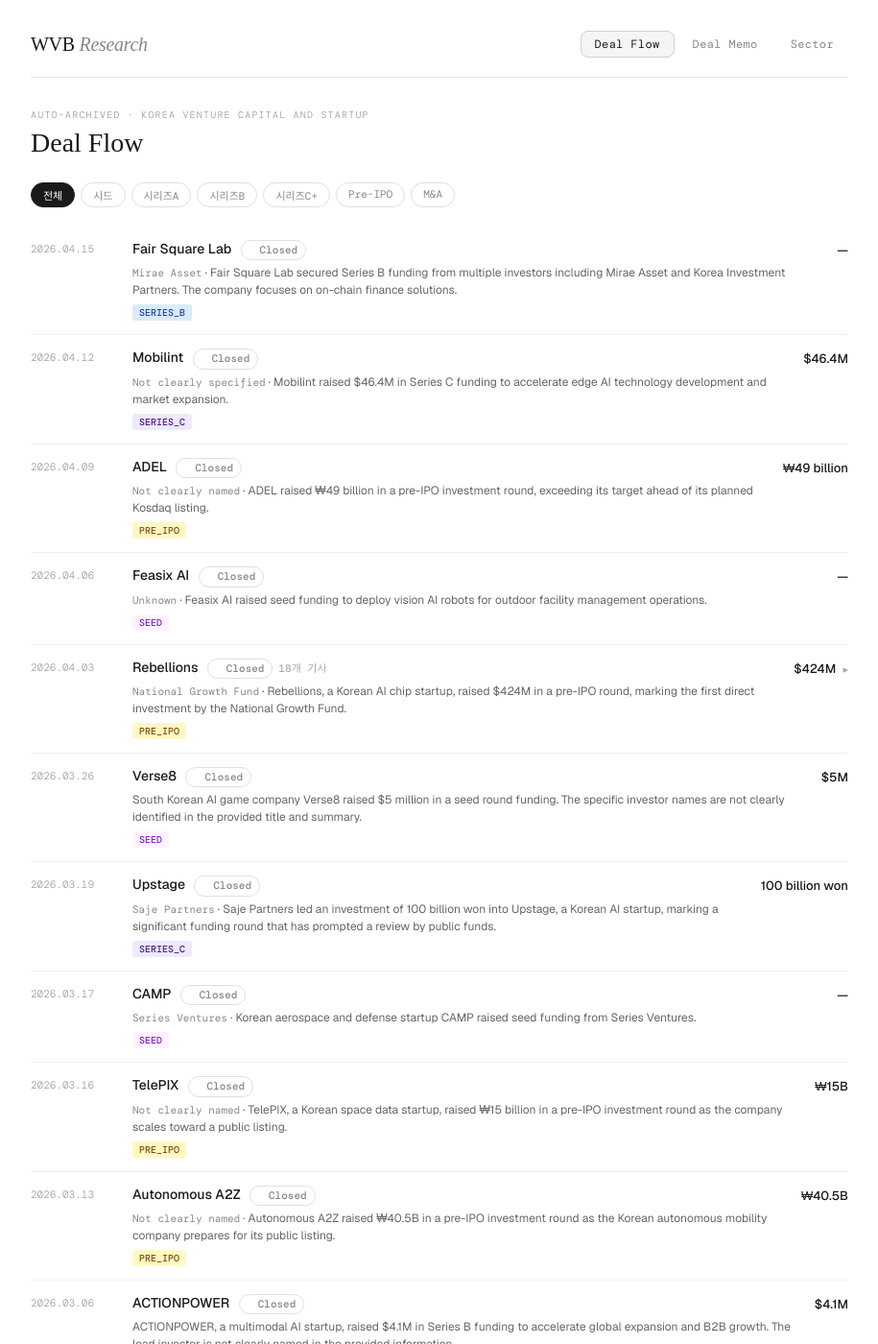
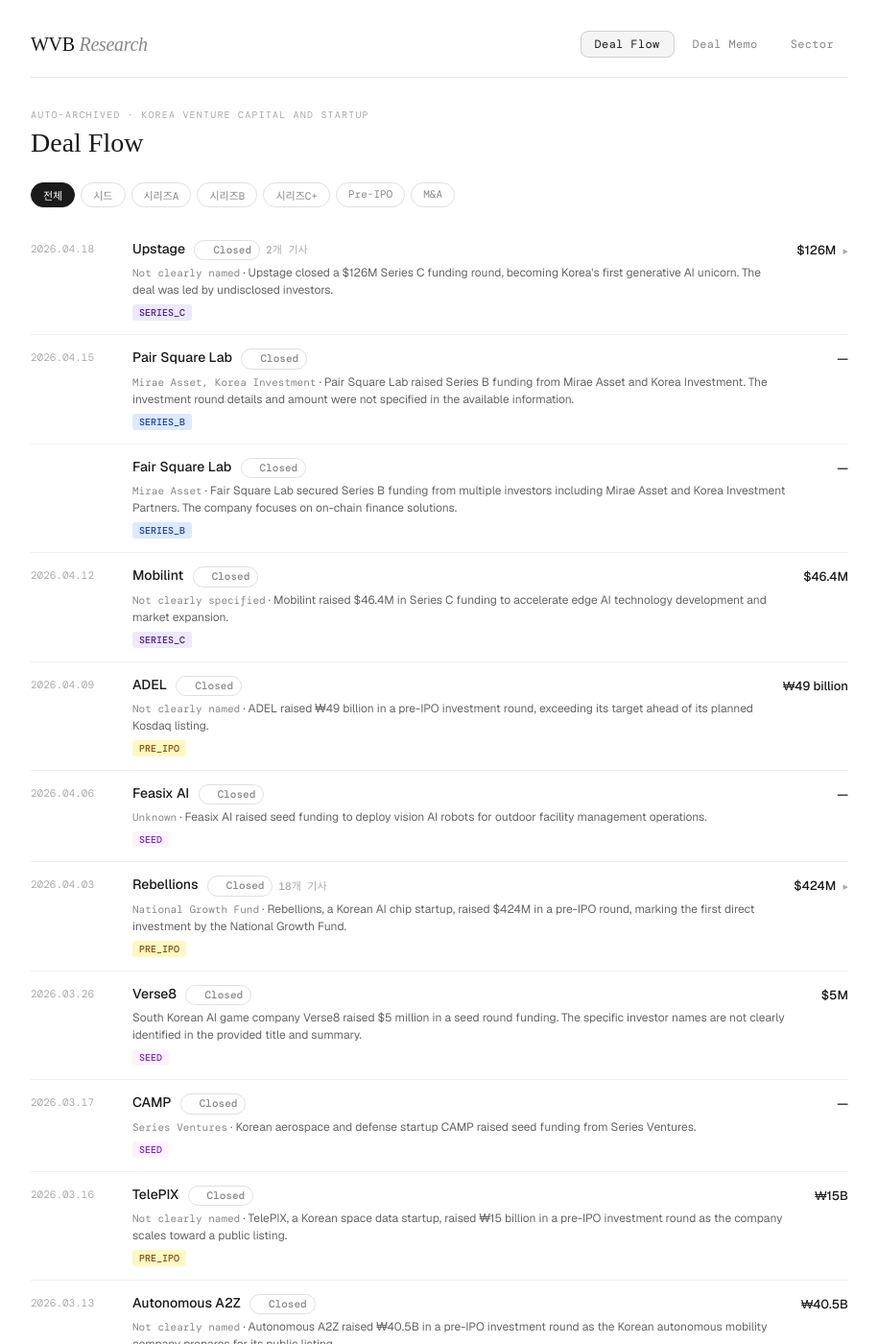
Before and after one commit to wvb-wondaero/wvb-research, a Jekyll site: the page built from index.html, in a window 1280 px wide and 1400 px high. Shown: the whole window at 96% size, without its empty margins (182-1097 px from the left). Built offline with Jekyll 4.4.1, drawn with Linux system fonts in a browser that asks for light colours; some web fonts are replaced.

Commit message:
auto: daily deal scrape

```diff
--- a/_data/deals.json
+++ b/_data/deals.json
@@ -1,4 +1,32 @@
 [
+  {
+    "title": "[Korean Startup Weekly News #114] Upstage Becomes Korea's First Generative AI Unicorn After Closing $126M Series C",
+    "summary": "Upstage closed a $126M Series C funding round, becoming Korea's first generative AI unicorn. The deal was led by undisclosed investors.",
+    "company": "Upstage",
+    "investor": "Not clearly named",
+    "type": "series_c",
+    "tags": [
+      "series_c"
+    ],
+    "ev": "$126M",
+    "deal_stage": "closed",
+    "url": "https://news.google.com/rss/articles/CBMiU0FVX3lxTE5YZWxpR0U3emZuMzdySi1ydW83QnNIQjc5Mk1tNUR1alRfd0NFYWlVakV2dS1ac1A2QlZUbVp0ODl0czJjaW54UnNoSlNZSW1oMnRZ?oc=5",
+    "date": "2026.04.18"
+  },
+  {
+    "title": "Pair Square Lab raises Series B from Mirae Asset, Korea Investment",
+    "summary": "Pair Square Lab raised Series B funding from Mirae Asset and Korea Investment. The investment round details and amount were not specified in the available information.",
+    "company": "Pair Square Lab",
+    "investor": "Mirae Asset, Korea Investment",
+    "type": "series_b",
+    "tags": [
+      "series_b"
+    ],
+    "ev": null,
+    "deal_stage": "closed",
+    "url": "https://news.google.com/rss/articles/CBMiYkFVX3lxTE14VFdQRVNyMTFndkNGT3NDNV9SZmNWODNSZWtFS0JwQWN3ejN5eWVoWE9uTVNILUFzNUVCVy1fQlo4N0h1akhIOF9JTG1lOXF4WE0zYnhWdlJySjItNWFBeE1B?oc=5",
+    "date": "2026.04.15"
+  },
   {
     "title": "Fair Square Lab Secures Series B Funding from Firms Including Mirae Asset and Korea Investment",
     "summary": "Fair Square Lab secured Series B funding from multiple investors including Mirae Asset and Korea Investment Partners. The company focuses on on-chain finance solutions.",
```
